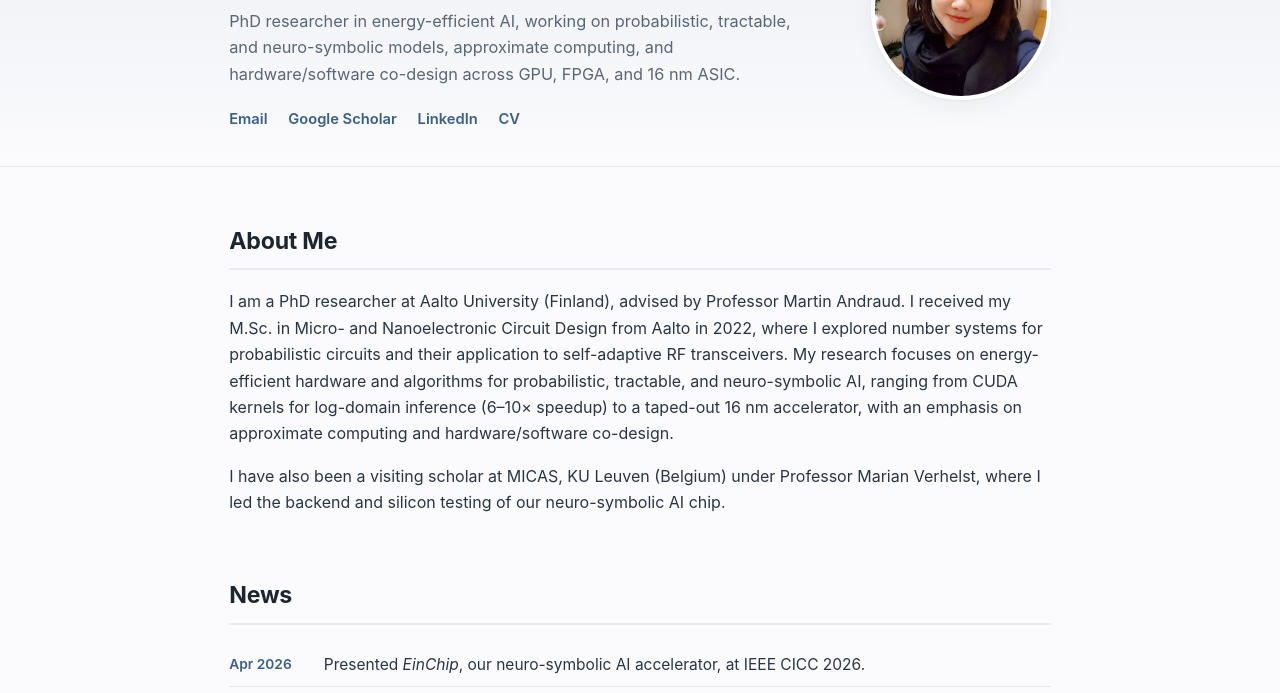
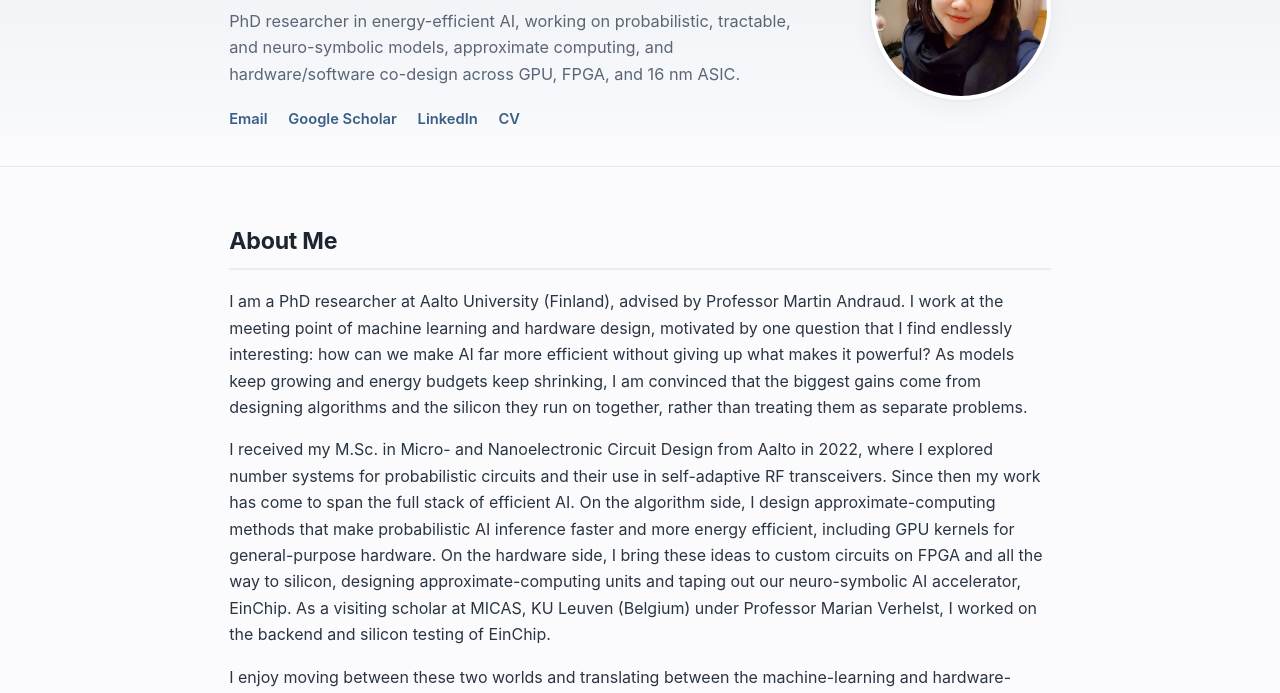
Before and after one commit to lingyunyao/lingyunyao.github.io, a plain HTML site: page index.html in a window 1280 px wide. Shown: the part 207-900 px from the top of the page. Drawn offline with Linux system fonts and the light colour scheme.

Commit message:
Polish bio: full-stack framing, EinChip, lean toward theory interest

```diff
--- a/index.html
+++ b/index.html
@@ -42,8 +42,9 @@
   <main>
     <section id="about">
       <h2>About Me</h2>
-      <p>I am a PhD researcher at Aalto University (Finland), advised by Professor Martin Andraud. I received my M.Sc. in Micro- and Nanoelectronic Circuit Design from Aalto in 2022, where I explored number systems for probabilistic circuits and their application to self-adaptive RF transceivers. My research focuses on energy-efficient hardware and algorithms for probabilistic, tractable, and neuro-symbolic AI, ranging from CUDA kernels for log-domain inference (6&ndash;10&times; speedup) to a taped-out 16&nbsp;nm accelerator, with an emphasis on approximate computing and hardware/software co-design.</p>
-      <p>I have also been a visiting scholar at MICAS, KU Leuven (Belgium) under Professor Marian Verhelst, where I led the backend and silicon testing of our neuro-symbolic AI chip.</p>
+      <p>I am a PhD researcher at Aalto University (Finland), advised by Professor Martin Andraud. I work at the meeting point of machine learning and hardware design, motivated by one question that I find endlessly interesting: how can we make AI far more efficient without giving up what makes it powerful? As models keep growing and energy budgets keep shrinking, I am convinced that the biggest gains come from designing algorithms and the silicon they run on together, rather than treating them as separate problems.</p>
+      <p>I received my M.Sc. in Micro- and Nanoelectronic Circuit Design from Aalto in 2022, where I explored number systems for probabilistic circuits and their use in self-adaptive RF transceivers. Since then my work has come to span the full stack of efficient AI. On the algorithm side, I design approximate-computing methods that make probabilistic AI inference faster and more energy efficient, including GPU kernels for general-purpose hardware. On the hardware side, I bring these ideas to custom circuits on FPGA and all the way to silicon, designing approximate-computing units and taping out our neuro-symbolic AI accelerator, EinChip. As a visiting scholar at MICAS, KU Leuven (Belgium) under Professor Marian Verhelst, I worked on the backend and silicon testing of EinChip.</p>
+      <p>I enjoy moving between these two worlds and translating between the machine-learning and hardware-design communities. Increasingly, my curiosity pulls me toward the theory behind efficiency, guided by a belief that there is almost always a cheaper way to solve a problem once we understand it deeply enough. I want to find those solutions and make energy-efficient AI practical far beyond the data center, on the resource-constrained devices where efficiency matters most.</p>
     </section>
 
     <section id="news">
```
